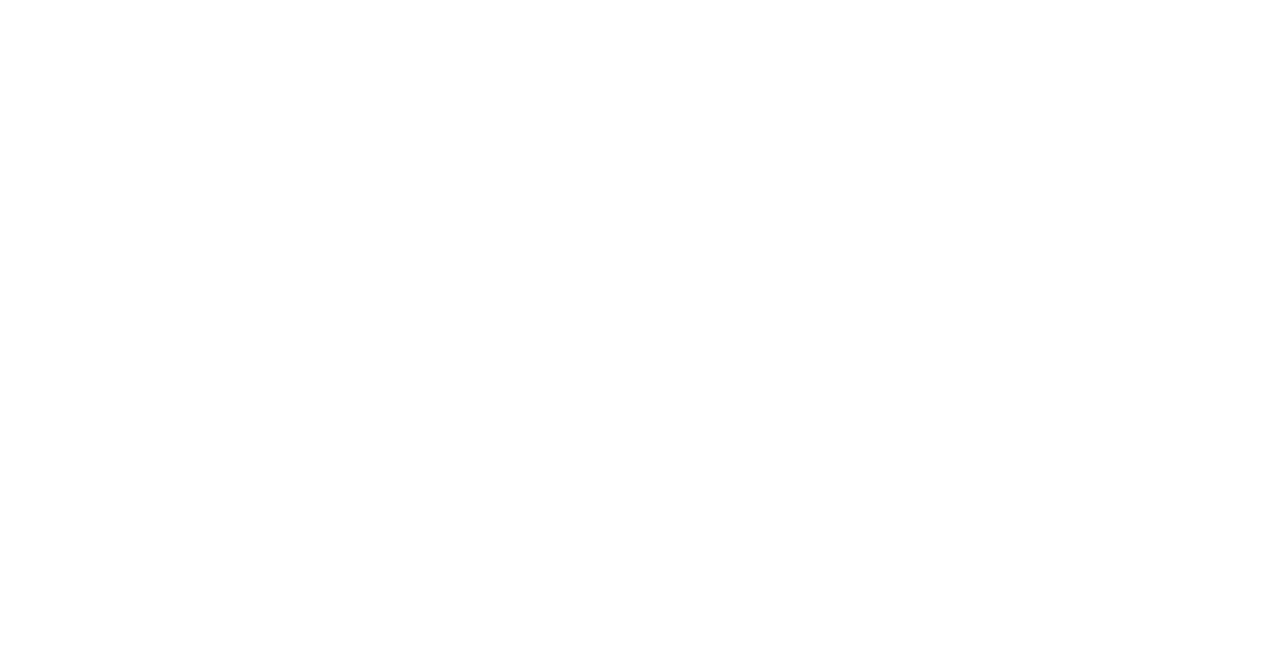
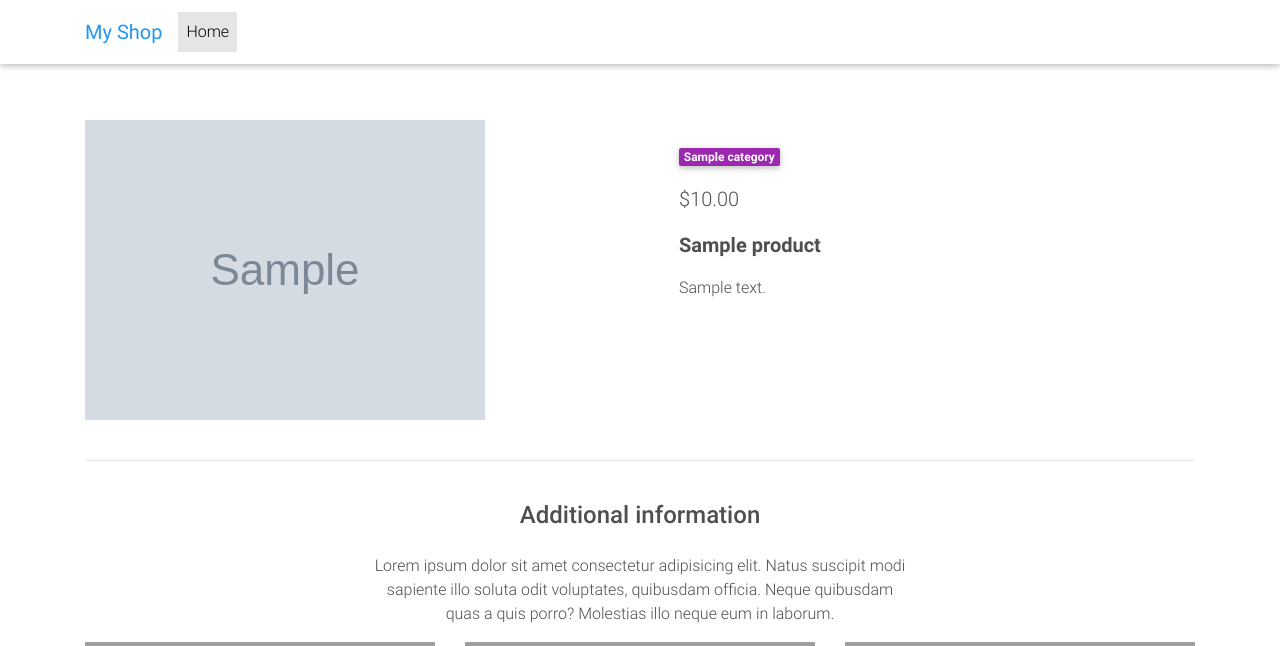
Before and after one commit to maresh88/django-shop-sample, a Django app: page /detail/1/sample/ in a window 1280 px wide. Before the commit the part shown is empty. Shown: the top 646 px of the page. Run offline with Django 3.2, Linux system fonts and the light colour scheme; tables that the repository leaves empty hold one stand-in row (values such as "Sample post"); grey boxes marked "Sample" are stand-in pictures; some libraries are stand-ins or nearby versions; grey boxes are pictures that could not be loaded.

Commit message:
product_detail.html was filled

```diff
--- a/templates/shop/product_detail.html
+++ b/templates/shop/product_detail.html
@@ -1,10 +1,118 @@
-<!DOCTYPE html>
-<html lang="en">
-<head>
-    <meta charset="UTF-8">
-    <title>Title</title>
-</head>
-<body>
+{% extends 'base.html' %}
 
-</body>
-</html>
+{% block title %}
+    {{ product.name }}
+{% endblock title %}
+
+{% block content %}
+    <!--Main layout-->
+    <main class="mt-5 pt-4">
+        <div class="container dark-grey-text mt-5">
+
+            <!--Grid row-->
+            <div class="row wow fadeIn">
+
+                <!--Grid column-->
+                <div class="col-md-6 mb-4">
+
+                    <img src="{{ product.image.url }}" class="img-fluid" alt="">
+
+                </div>
+                <!--Grid column-->
+
+                <!--Grid column-->
+                <div class="col-md-6 mb-4">
+
+                    <!--Content-->
+                    <div class="p-4">
+
+                        <div class="mb-3">
+                            <a href="">
+                                <span class="badge purple mr-1">{{ product.category }}</span>
+                            </a>
+                        </div>
+
+                        <p class="lead">
+                            {% if product.discount_price %}
+                                <span class="mr-1 text-danger">
+                                <del>${{ product.price }}</del>
+                                </span>
+                                <span>${{ product.discount_price }}</span>
+                            {% else %}
+                                <span>${{ product.price }}</span>
+                            {% endif %}
+
+                        </p>
+                        <p class="lead font-weight-bold">{{ product.name }}</p>
+                        <div style="height: 100px;">
+                            <p class="h-100">{{ product.description|truncatechars_html:200 }}</p>
+                        </div>
+
+
+                    </div>
+                    <!--Content-->
+
+                </div>
+                <!--Grid column-->
+
+            </div>
+            <!--Grid row-->
+
+            <hr>
+
+            <!--Grid row-->
+            <div class="row d-flex justify-content-center wow fadeIn">
+
+                <!--Grid column-->
+                <div class="col-md-6 text-center">
+
+                    <h4 class="my-4 h4">Additional information</h4>
+
+                    <p>Lorem ipsum dolor sit amet consectetur adipisicing elit. Natus suscipit modi sapiente illo soluta
+                        odit
+                        voluptates,
+                        quibusdam officia. Neque quibusdam quas a quis porro? Molestias illo neque eum in laborum.</p>
+
+                </div>
+                <!--Grid column-->
+
+            </div>
+            <!--Grid row-->
+
+            <!--Grid row-->
+            <div class="row wow fadeIn">
+
+                <!--Grid column-->
+                <div class="col-lg-4 col-md-12 mb-4">
+
+                    <img src="https://mdbootstrap.com/img/Photos/Horizontal/E-commerce/Products/11.jpg"
+                         class="img-fluid" alt="">
+
+                </div>
+                <!--Grid column-->
+
+                <!--Grid column-->
+                <div class="col-lg-4 col-md-6 mb-4">
+
+                    <img src="https://mdbootstrap.com/img/Photos/Horizontal/E-commerce/Products/12.jpg"
+                         class="img-fluid" alt="">
+
+                </div>
+                <!--Grid column-->
+
+                <!--Grid column-->
+                <div class="col-lg-4 col-md-6 mb-4">
+
+                    <img src="https://mdbootstrap.com/img/Photos/Horizontal/E-commerce/Products/13.jpg"
+                         class="img-fluid" alt="">
+
+                </div>
+                <!--Grid column-->
+
+            </div>
+            <!--Grid row-->
+
+        </div>
+    </main>
+    <!--Main layout-->
+{% endblock content %}
```
